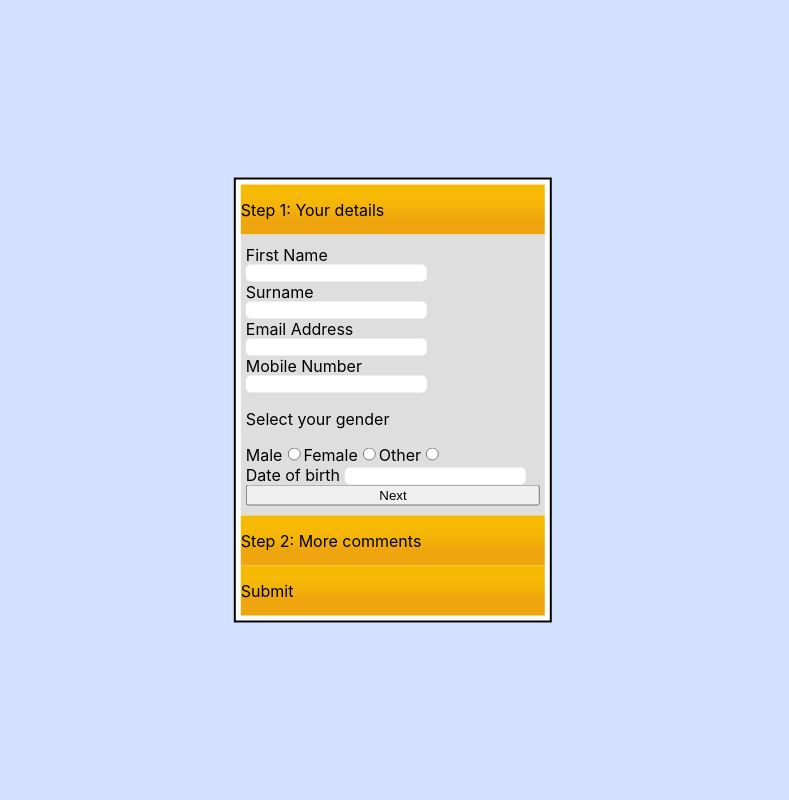
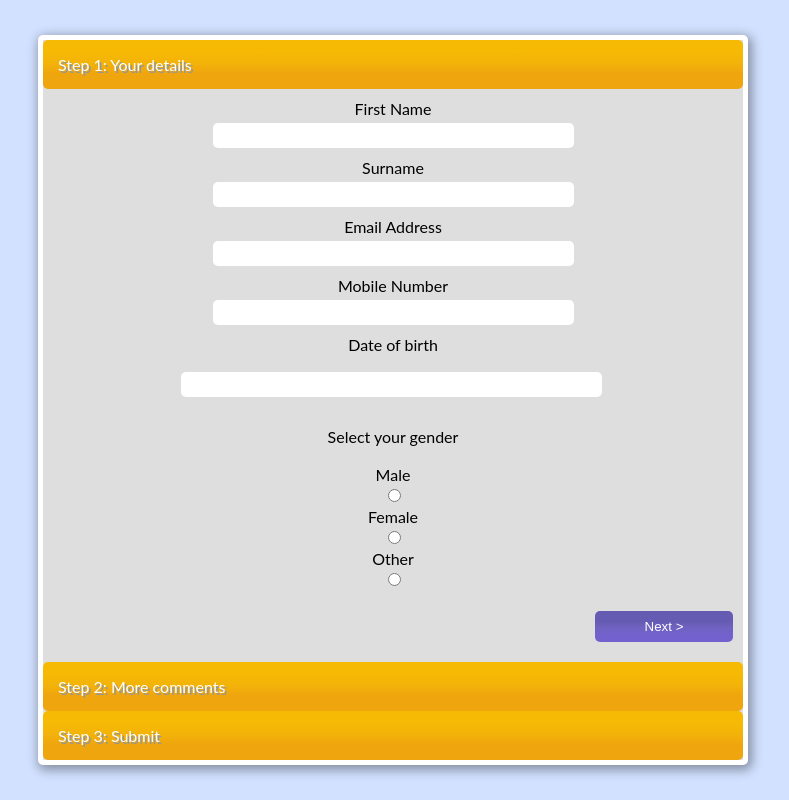
Before and after one commit to Grzegorz-Pietruszka/finer-vision-data-entry, a React (Create React App) app: page / in a window 1280 px wide. Shown: the whole page, without its empty margins (247-1036 px from the left). Built offline with nearby package versions, Linux system fonts and the light colour scheme.

Commit message:
submitted message

```diff
--- a/src/App.scss
+++ b/src/App.scss
@@ -1,17 +1,19 @@
 .App {
+  font-family: 'Lato', sans-serif;
   background-color: #d2e1ff;
   height: 100vh;
   width: 100%;
 
   form {
-    border: 2px solid #000;
     padding: 5px;
     position: absolute;
     left: 50%;
     top: 50%;
     transform: translate(-50%, -50%);
     -webkit-transform: translate(-50%, -50%);
+    width: 700px;
     background-color: #fff;
-
+    box-shadow: 2px 3px 11px 2px rgba(0, 0, 0, 0.37);
+    border-radius: 5px;
   }
 }
--- a/src/components/Accordion/Accordion.js
+++ b/src/components/Accordion/Accordion.js
@@ -5,7 +5,9 @@ const Accordion = ({children, accordionTitle, active, setActive}) => {
     return (
         <div className={style.Accordion}>
             <div className={style.accordionTitle}
-                 onClick={() => setActive(accordionTitle)}>{accordionTitle}</div>
+                 onClick={() => setActive(accordionTitle)}>
+                <span>{accordionTitle}</span>
+            </div>
             <div className={(active === accordionTitle ? style.show : "") + style.accordionContent}>
                 {children}
             </div>
--- a/src/components/Accordion/Accordion.module.scss
+++ b/src/components/Accordion/Accordion.module.scss
@@ -1,21 +1,28 @@
 .Accordion {
+  background-color: #dedede;
   .accordionTitle {
     padding: 15px 0;
     width: 100%;
+    color: #fff;
     background: rgb(247, 186, 4);
     background: linear-gradient(180deg, rgba(247, 186, 4, 1) 21%, rgba(243, 179, 9, 1) 47%, rgba(239, 165, 14, 1) 69%);
+    border-radius: 5px;
+
+    span {
+      margin-left: 15px;
+      text-shadow: 2px 2px 0px rgba(150, 150, 150, 1);    }
+
   }
 
   .accordionContent {
     height: 0;
     opacity: 0;
-    transition: all 600ms ease-in-out;
     overflow: hidden;
 
     .show {
       height: 100px;
       opacity: 1;
+      padding: 200px 0;
     }
   }
-
 }
--- a/src/components/Form/Form.js
+++ b/src/components/Form/Form.js
@@ -4,7 +4,7 @@ import useFormValidation from "../helpers/useFormValidation";
 import validateInput from "../helpers/validateInput";
 import DatePicker from "react-datepicker";
 import "react-datepicker/dist/react-datepicker.css";
-import style from './Form.module.scss'
+import style from "./Form.module.scss"
 
 const INITIAL_STATE = {
     firstName: "",
@@ -13,11 +13,10 @@ const INITIAL_STATE = {
     mobileNumber: "",
     gender: "",
     birthDate: "",
-    comments: ""
 };
 
 const Form = () => {
-    const [activeAccordion, setActiveAccordion] = useState('Step 1: Your details');
+    const [activeAccordion, setActiveAccordion] = useState("Step 1: Your details");
     const {
         inputValues,
         handleChange,
@@ -31,49 +30,60 @@ const Form = () => {
                        active={activeAccordion}
                        setActive={setActiveAccordion}>
                 <div className={style.formInputs}>
-                    <div className={errors.firstName && style.error}>
+                    <div className={(errors.firstName && style.error) + " " + style.inputWrapper}>
                         <label>First Name</label>
                         <input
-                            type='text'
+                            type="text"
                             onChange={handleChange}
-                            name='firstName'
+                            name="firstName"
                             value={inputValues.firstName}/>
                         {errors.firstName && <p>{errors.firstName}</p>}
                     </div>
 
-                    <div className={errors.surname && style.error}>
+                    <div className={(errors.surname && style.error) + " " + style.inputWrapper}>
                         <label>Surname</label>
-                        <input type='text'
+                        <input type="text"
                                onChange={handleChange}
-                               name='surname'
+                               name="surname"
                                value={inputValues.surname}/>
                         {errors.surname && <p>{errors.surname}</p>}
+                    </div>
 
-                        <label className={errors.email && style.error}>Email Address</label>
-                        <input type='text'
+                    <div className={(errors.email && style.error) + " " + style.inputWrapper}>
+                        <label>Email Address</label>
+                        <input type="text"
                                onChange={handleChange}
-                               name='emailAddress'
+                               name="emailAddress"
                                value={inputValues.emailAddress}/>
                         {errors.email && <p>{errors.email}</p>}
                     </div>
 
-                    <div className={errors.mobileNumber && style.error}>
+                    <div className={(errors.mobileNumber && style.error) + " " + style.inputWrapper}>
                         <label>Mobile Number</label>
-                        <input type='text'
+                        <input type="text"
                                onChange={handleChange}
                                name='mobileNumber'
                                value={inputValues.mobileNumber}/>
                         {errors.mobileNumber && <p>{errors.mobileNumber}</p>}
-                        <div className={errors.gender && style.error}>
+                    </div>
 
+                    <div
+                        className={(errors.birthDate && style.error) + " " + style.inputWrapper}>
+                        <label>Date of birth </label> <br/>
+                        <DatePicker selected={inputValues.birthDate}
+                                    name="date"
+                                    onChange={handleChange}
+                                    dateFormat="dd/MM/yyyy"/>
+                        {errors.birthDate && <p>{errors.birthDate}</p>}
+                    </div>
 
-                            <p>Select your gender</p>
+                    <div className={(errors.gender && style.error) + " " + style.inputWrapper}>
+                        <span>Select your gender</span> <br/>
                         <label>Male</label>
                         <input type="radio"
                                value="male"
                                name="gender"
                                onChange={handleChange}/>
-
 
                         <label>Female</label>
                         <input type="radio"
@@ -88,22 +98,12 @@ const Form = () => {
                                name="gender"
                                onChange={handleChange}/>
                         {errors.gender && <p>{errors.gender}</p>}
-                        </div>
 
                     </div>
 
-                    {/*date of birth*/}
-                    <div className={errors.birthDate && style.error}>
-                        <label>Date of birth </label>
-                        <DatePicker selected={inputValues.birthDate}
-                                    name="date"
-                                    onChange={handleChange}
-                                    dateFormat="dd/MM/yyyy"/>
-                        {errors.birthDate && <p>{errors.birthDate}</p>}
-                    </div>
 
-                    <button type={"button"} onClick={() => setActiveAccordion('Step 2: More comments')}>
-                        Next
+                    <button type={"button"} onClick={() => setActiveAccordion("Step 2: More comments")}>
+                        Next &#62;
                     </button>
                 </div>
             </Accordion>
@@ -111,21 +111,25 @@ const Form = () => {
                        active={activeAccordion}
                        setActive={setActiveAccordion}>
 
-                <textarea name="comments" maxLength="100" cols="30" rows="10" defaultValue='Your comments'
-                          onChange={handleChange} />
-                <button type={"button"} onClick={() => setActiveAccordion('Submit')}>
-                    Next
+                <div className={style.comments}>
+                <textarea name="comments" maxLength="500" cols="20" rows="10" defaultValue="Your comments"
+                          onChange={handleChange}/>
+                    <button type={"button"} onClick={() => setActiveAccordion("Step 3: Submit")}>
+                        Next &#62;
                     </button>
+                </div>
             </Accordion>
 
-            <Accordion accordionTitle={"Submit"}
+            <Accordion accordionTitle={"Step 3: Submit"}
                        active={activeAccordion}
                        setActive={setActiveAccordion}>
-                Submit this form
+                <div className={style.submit}>
+                   <p>Submit this form</p>
                     <button type="submit">
                         Submit
                     </button>
                     {Object.keys(errors).length !== 0 && <p>Provide your correct details</p>}
+                </div>
             </Accordion>
         </form>
     );
--- a/src/components/Form/Form.module.scss
+++ b/src/components/Form/Form.module.scss
@@ -2,19 +2,41 @@ form {
   .formInputs {
     display: flex;
     flex-direction: column;
-    background-color: #dedede;
+    //background-color: #dedede;
     padding: 10px 5px;
 
+    .inputWrapper {
+      width: 100%;
+      display: flex;
+      flex-direction: column;
+      align-items: center;
+      margin-bottom: 10px;
+
       input {
+        margin-top: 5px;
+        width: 50%;
         box-shadow: inset 8px 8px 63px -142px rgba(0, 0, 0, 0.75);
         border-radius: 5px;
         border: none;
-      display: block;
+        padding: 5px 8px;
       }
 
       input[type="radio"] {
         display: inline-block;
+        margin-bottom: 5px;
       }
+
+      input[name="date"] {
+        width: 210%;
+        margin-left: -60%;
+        margin-top: -40px;
+      }
+
+      span {
+        margin-top: 20px;
+      }
+    }
+
 
     .error {
       p {
@@ -26,4 +48,32 @@ form {
       }
     }
   }
+
+  button {
+    width: 20%;
+    margin: 10px 5px 10px auto;
+    padding: 8px 0;
+    color: white;
+    background: linear-gradient(180deg, rgba(101, 91, 179, 1) 35%, rgba(111, 98, 192, 1) 53%, rgba(115, 98, 206, 1) 77%);
+    border: none;
+    border-radius: 5px;
   }
+
+  .comments {
+    //background-color: #dedede;
+    display: flex;
+    flex-direction: column;
+  }
+
+  .submit {
+    //background-color: #dedede;
+    display: flex;
+    flex-direction: column;
+    text-align: center;
+
+    button {
+      margin: 10px auto;
+    }
+  }
+
+}
--- a/src/components/helpers/useFormValidation.js
+++ b/src/components/helpers/useFormValidation.js
@@ -1,4 +1,4 @@
-import {useEffect, useState} from "react";
+import React, {useState} from "react";
 
 function useFormValidation(initialState, validate) {
     const [inputValues, setInputValues] = useState(initialState);
@@ -18,18 +18,15 @@ function useFormValidation(initialState, validate) {
                 birthDate: event
             });
         }
-        setIsSubmittable(!Object.values(inputValues).some(value => value === ""));
+        setIsSubmittable(!Object.values(inputValues).every(value => value !== ""));
     }
 
     function handleSubmit(event) {
-        console.log(errors);
         event.preventDefault();
         const validationErrors = validate(inputValues);
         setErrors(validationErrors);
         if (isSubmittable) {
-            console.log('submited')
-        } else {
-            console.log('not submited')
+            alert('Form has been submitted')
         }
     }
 
```
Lines whose indentation alone changed are shown as unchanged.
